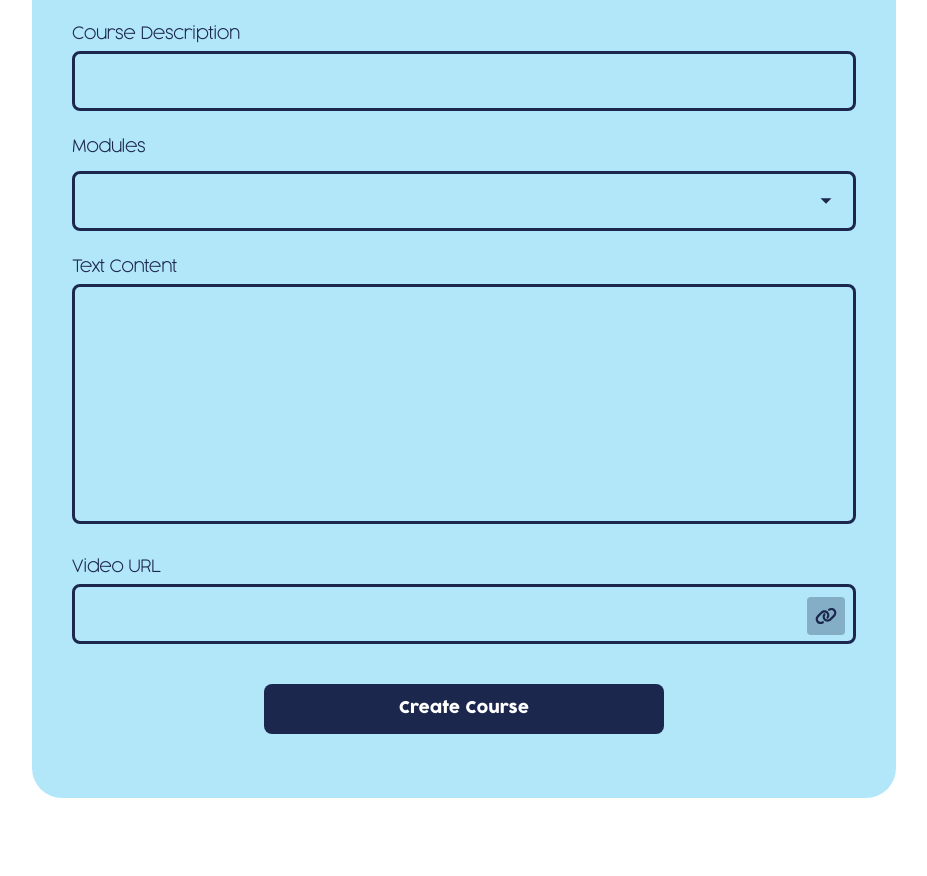
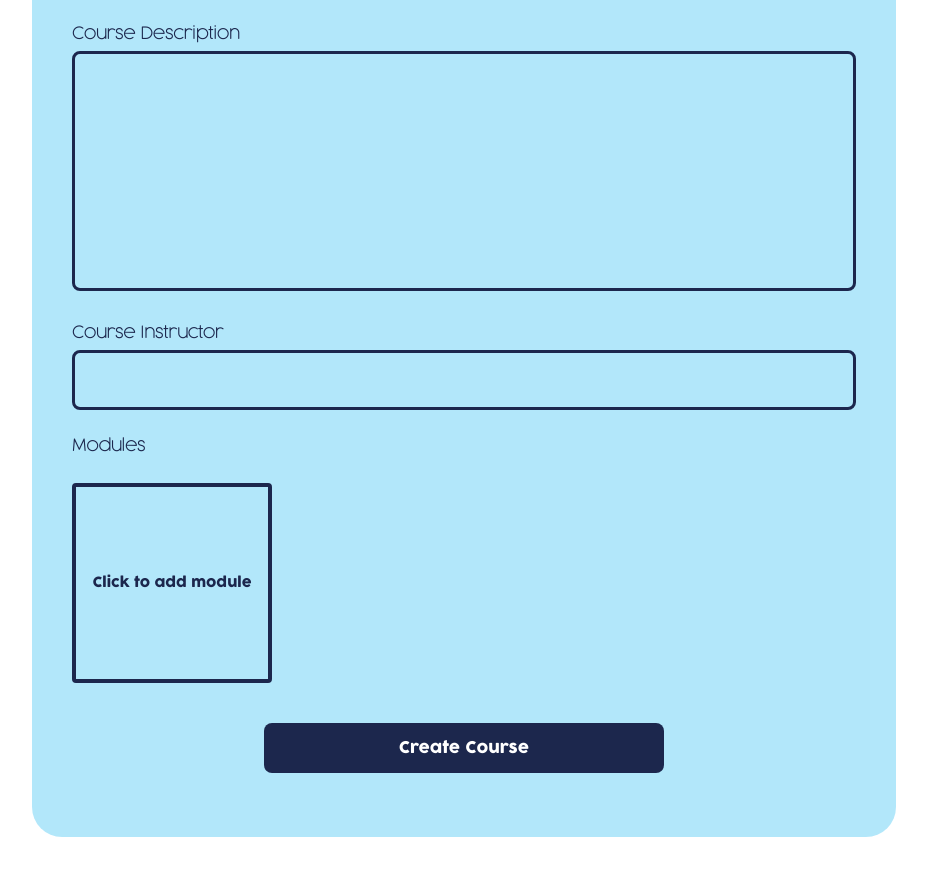
Before and after one commit to Valuegate/Brand-me, a Next.js app: page /creation in a window 1280 px wide. Shown: the part 502-1378 px from the top of the page, without its empty margins (176-1103 px from the left). Built offline with nearby package versions, Linux system fonts and the light colour scheme.

Commit message:
Adjusted the course creation

```diff
--- a/src/components/creation/CourseCreation.tsx
+++ b/src/components/creation/CourseCreation.tsx
@@ -8,23 +8,43 @@ import InputAreaComponent from "../resuable/InputAreaComponent";
 
 import { FaLink } from "react-icons/fa6";
 
+import { Modal } from "@mantine/core";
+import { useDisclosure } from "@mantine/hooks";
+
+import {
+  TCreateCoursePayload,
+  TModule,
+} from "@/hooks/mutations/useCreateCourse";
+
 const CourseCreation = () => {
   const [title, setTitle] = useState<string>("");
   const [description, setDescription] = useState<string>("");
-  const [module, setModule] = useState<string>("");
-  const [modules, setModules] = useState<string[]>([]);
-  const [textContent, setTextContent] = useState<string>("");
-  const [videoFile, setVideoFile] = useState<File | null>(null);
+  const [instructor, setInstructor] = useState<string>("");
+  const [modules, setModules] = useState<TModule[]>([]);
+  const [opened, { open, close }] = useDisclosure(false);
+
+  const [moduleTitle, setModuleTitle] = useState<string>("");
+  const [moduleDescription, setModuleDescription] = useState<string>("");
+  const [moduleVideo, setModuleVideo] = useState<File | null>(null);
 
   const fileRef = useRef<HTMLInputElement>(null);
 
-  useEffect(() => {
-    setModules(["Module 1", "Module 2"]);
-  }, []);
+  const [editIndex, setEditIndex] = useState<number>(-1);
+
+  const reset = () => {
+    setEditIndex(-1);
+    setModuleTitle("");
+    setModuleDescription("");
+    setModuleVideo(null);
+    close();
+  };
 
   return (
+    <>
       <div className="w-full bg-light-blue-30 md:bg-white rounded-[30px] flex flex-col py-6 px-10 md:px-0 ">
-      <h2 className="text-brand text-[20px] font-cocogoose">Course Creation</h2>
+        <h2 className="text-brand text-[20px] font-cocogoose">
+          Course Creation
+        </h2>
 
         <div className="mt-12 flex flex-col gap-6">
           <InputComponent
@@ -37,39 +57,93 @@ const CourseCreation = () => {
               setTitle(e.target.value);
             }}
           />
-        <InputComponent
-          width="w-full"
+          <InputAreaComponent
             label="Course Description"
-          type="text"
-          value={description}
-          placeholder=""
             onChange={(e) => {
               setDescription(e.target.value);
             }}
+            placeholder=""
+            value={description}
           />
-        <ComboComponent
-          options={modules}
-          hint=""
-          label="Modules"
-          onSelect={(index: number) => {
-            setModule(modules[index]);
+          <InputComponent
+            width="w-full"
+            label="Course Instructor"
+            type="text"
+            value={instructor}
+            placeholder=""
+            onChange={(e) => {
+              setInstructor(e.target.value);
             }}
-          value={module}
+          />
+
+          <p className="font-cocogoose-light font-bold text-[16px] text-brand ">
+            Modules
+          </p>
+
+          <div className="w-full flex flex-wrap gap-5 items-center">
+            {modules.map((md, i) => {
+              return (
+                <div
+                  onClick={() => {
+                    setModuleTitle(md.title);
+                    setModuleDescription(md.text_content);
+                    setModuleVideo(md.video_content);
+                    setEditIndex(i);
+                    open();
+                  }}
+                  key={i}
+                  className="size-[200px] bg-white rounded flex flex-col justify-center shadow-md cursor-pointer"
+                >
+                  <h2 className="font-cocogoose text-[16px] text-brand text-center">
+                    {md.title}
+                  </h2>
+                </div>
+              );
+            })}
+            <div
+              onClick={open}
+              className="size-[200px] border-4 border-brand rounded flex flex-col justify-center text-center font-cocogoose text-[14px] text-brand cursor-pointer"
+            >
+              Click to add module
+            </div>
+          </div>
+        </div>
+        <div className="flex w-full justify-center my-10">
+          <button className="w-[400px] bg-brand rounded-lg h-[50px] text-white font-cocogoose">
+            Create Course
+          </button>
+        </div>
+      </div>
+      <Modal opened={opened} onClose={reset} centered>
+        <div className="flex flex-col w-full">
+          <h2 className="text-brand text-[20px] font-cocogoose">
+            {editIndex === -1 ? "New" : "Edit"} Module
+          </h2>
+          <div className="mt-5 flex flex-col gap-5">
+            <InputComponent
+              width="w-full"
+              label="Module Title"
+              value={moduleTitle}
+              type="text"
+              placeholder=""
+              onChange={(e) => {
+                setModuleTitle(e.target.value);
+              }}
             />
             <InputAreaComponent
-          label="Text Content"
+              label="Module Description"
+              value={moduleDescription}
+              placeholder=""
               onChange={(e) => {
-            setTextContent(e.target.value);
+                setModuleDescription(e.target.value);
               }}
-          placeholder=""
-          value={textContent}
             />
             <div className="flex flex-col w-full gap-1">
               <p className="font-cocogoose-light font-bold text-[16px] text-brand ">
                 Video URL
               </p>
-          <div className="font-cocogoose border-[3px] line-clamp-1 w-full h-[60px] text-[18px] text-brand flex items-center pl-4 border-brand rounded-lg relative">
-            {videoFile === null ? "" : videoFile.name}
+              <div className="font-cocogoose border-[3px] line-clamp-1 w-full h-[60px] text-[18px] text-brand flex items-center pl-4 pr-10 border-brand rounded-lg relative">
+                {moduleVideo === null ? "" : moduleVideo.name}
                 <div
                   onClick={() => {
                     fileRef.current?.click();
@@ -88,18 +162,46 @@ const CourseCreation = () => {
                 onChange={(e) => {
                   let files: FileList | null = e.target.files;
                   if (files !== null) {
-                setVideoFile(files[0]);
+                    setModuleVideo(files[0]);
                   }
                 }}
               />
             </div>
-      </div>
-      <div className="flex w-full justify-center my-10">
-        <button className="w-[400px] bg-brand rounded-lg h-[50px] text-white font-cocogoose">
-          Create Course
+
+            <button
+              onClick={() => {
+                if (moduleVideo === null) return;
+
+                let modl: TModule = {
+                  text_content: moduleDescription,
+                  title: moduleTitle,
+                  video_content: moduleVideo!,
+                };
+
+                if (editIndex === -1) {
+                  let m = modules;
+                  m.push(modl);
+                  setModules(m);
+                } else {
+                  let newArray = modules.slice(0, editIndex);
+                  newArray.push(modl);
+                  let post = modules.slice(editIndex + 1);
+                  for (let i = 0; i < post.length; ++i) {
+                    newArray.push(post[i]);
+                  }
+                  setModules(newArray);
+                }
+
+                reset();
+              }}
+              className="w-full bg-brand rounded-lg h-[50px] text-white font-cocogoose"
+            >
+              {editIndex === -1 ? "Add" : "Edit"}
             </button>
           </div>
         </div>
+      </Modal>
+    </>
   );
 };
 
```
Also changed, not shown: src/hooks/mutations/useCreateCourse.ts (+4 -9 lines). Lines whose indentation alone changed are shown as unchanged.
